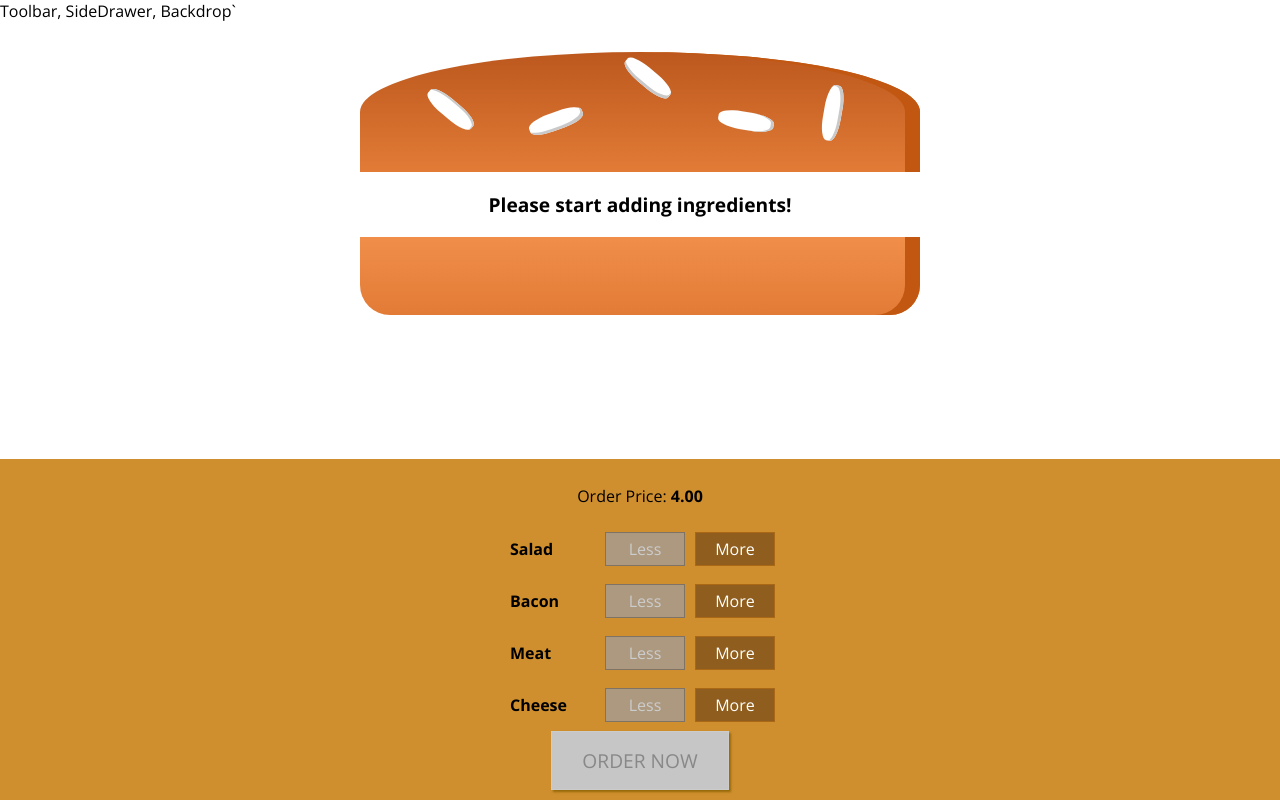
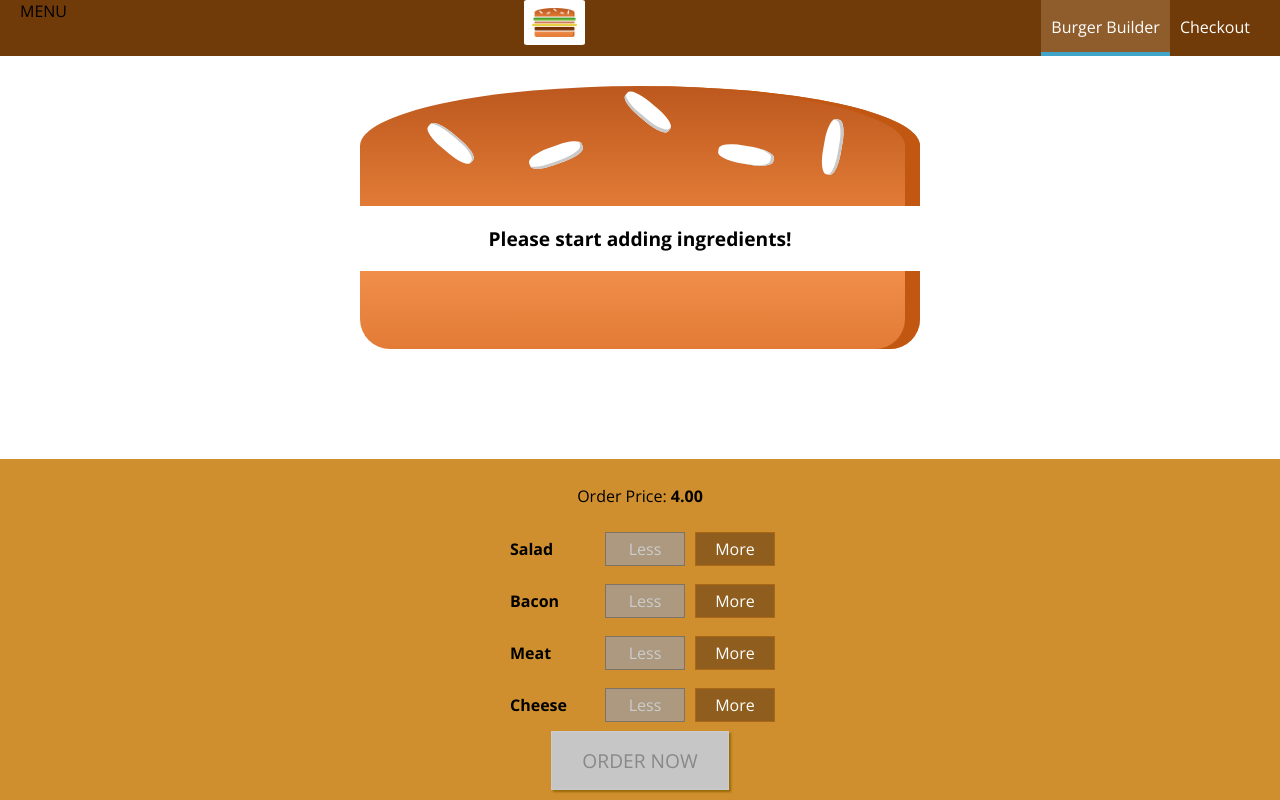
Before and after one commit to MGYOSBEL/burger-king, a React (Create React App) app: page / in a window 1280 px wide. Built offline with nearby package versions, Linux system fonts and the light colour scheme.

Commit message:
navigation items done. Not routing yet

```diff
--- a/src/App.js
+++ b/src/App.js
@@ -1,6 +1,6 @@
 import React, {Component} from 'react';
 import Layout from './components/Layout/Layout';
-import BurgerBuilder from './containers/BurgerBuilder';
+import BurgerBuilder from './containers/BurgerBuilder/BurgerBuilder';
 class App extends Component {
   render () {
     return (
--- a/src/components/Layout/Layout.js
+++ b/src/components/Layout/Layout.js
@@ -1,10 +1,11 @@
 import React from 'react';
 import Auxiliary from "../../hoc/Auxiliary";
 import classes from './Layout.module.css';
+import Toolbar from '../Navigation/Toolbar/Toolbar';
 
 const layout = (props) => (
   <Auxiliary>
-    <div>Toolbar, SideDrawer, Backdrop`</div>
+    <Toolbar />
     <main className={classes.Content}>{props.children}</main>
   </Auxiliary>
 );
--- /dev/null
+++ b/src/components/Logo/Logo.js
@@ -0,0 +1,11 @@
+import React from 'react';
+import burgerLogo from '../../assets/images/burger-logo.png';
+import classes from './Logo.module.css';
+
+const logo = (props) => (
+    <div className={classes.Logo}>
+        <img src={burgerLogo} alt="Burger King" />
+    </div>
+);
+
+export default logo;
--- /dev/null
+++ b/src/components/Logo/Logo.module.css
@@ -0,0 +1,11 @@
+.Logo {
+    background-color: white;
+    padding: 8px;
+    height: 80%;
+    box-sizing: border-box;
+    border-radius: 5%;
+}
+
+.Logo img {
+    height: 100%;
+}
--- /dev/null
+++ b/src/components/Navigation/NavigationItems/NavigationItem/NavigationItem.js
@@ -0,0 +1,12 @@
+import React from "react";
+import classes from "./NavigationItem.module.css";
+
+const navigationItem = (props) => (
+  <li className={classes.NavigationItem}>
+    <a href={props.link} className={props.active ? classes.active : null}>
+      {props.children}
+    </a>
+  </li>
+);
+
+export default navigationItem;
--- /dev/null
+++ b/src/components/Navigation/NavigationItems/NavigationItem/NavigationItem.module.css
@@ -0,0 +1,26 @@
+.NavigationItem {
+    margin: 0;
+    box-sizing: border-box;
+    display: flex;
+    height: 100%;
+    width: auto;
+    align-items: center;
+}
+
+.NavigationItem a {
+    color: white;
+    text-decoration: none;
+    height: 100%;
+    padding: 16px 10px;
+    border-bottom: 4px solid transparent;
+    box-sizing: border-box;
+    display: block;
+}
+
+.NavigationItem a:hover,
+.NavigationItem a:active,
+.NavigationItem a.active {
+    background-color: #8f5c2C;
+    border-bottom: 4px solid #40A4C8;
+    color: white;
+}
--- /dev/null
+++ b/src/components/Navigation/NavigationItems/NavigationItems.js
@@ -0,0 +1,12 @@
+import React from 'react';
+import classes from './NavigationItems.module.css';
+import NavigationItem from './NavigationItem/NavigationItem';
+
+const navigationItems = (props) => (
+    <ul className={classes.NavigationItems}>
+        <NavigationItem link='/' active>Burger Builder</NavigationItem>
+        <NavigationItem link='/'>Checkout</NavigationItem>
+    </ul>
+);
+
+export default navigationItems;
--- /dev/null
+++ b/src/components/Navigation/NavigationItems/NavigationItems.module.css
@@ -0,0 +1,8 @@
+.NavigationItems {
+    margin: 0;
+    padding: 0;
+    list-style: none;
+    display: flex;
+    align-items: center;
+    height: 100%;
+}
--- /dev/null
+++ b/src/components/Navigation/Toolbar/Toolbar.js
@@ -0,0 +1,15 @@
+import React from 'react';
+import classes from './Toolbar.module.css';
+import Logo from '../../Logo/Logo';
+import NavigationItems from '../NavigationItems/NavigationItems';
+const toolbar = (props) => (
+    <header className={classes.Toolbar}>
+        <div>MENU</div>
+        <Logo />
+        <nav>
+            <NavigationItems />
+        </nav>
+    </header>
+);
+
+export default toolbar;
--- /dev/null
+++ b/src/components/Navigation/Toolbar/Toolbar.module.css
@@ -0,0 +1,18 @@
+.Toolbar {
+    height: 56px;
+    width: 100%;
+    position: sticky;
+    top: 0;
+    left: 0;
+    background-color: #703B09;
+    display: flex;
+    justify-content: space-between;
+    padding: 0 20px;
+    box-sizing: border-box;
+    z-index: 90;
+}
+
+.Toolbar nav {
+    height: 100%;
+
+}
--- a/src/components/UI/Modal/Modal.js
+++ b/src/components/UI/Modal/Modal.js
@@ -1,7 +1,6 @@
 import React from 'react';
 import classes from './Modal.module.css';
 import Backdrop from '../Backdrop/Backdrop';
-import backdrop from '../Backdrop/Backdrop';
 
 const modal = (props) => (
     <>
```
Also changed, not shown: src/containers/BurgerBuilder/BurgerBuilder.js (renamed from src/containers/BurgerBuilder.js, +5 -5 lines), src/assets/images/burger-logo.png (added), 1 other file (tests, documents, lock files or other folders).
